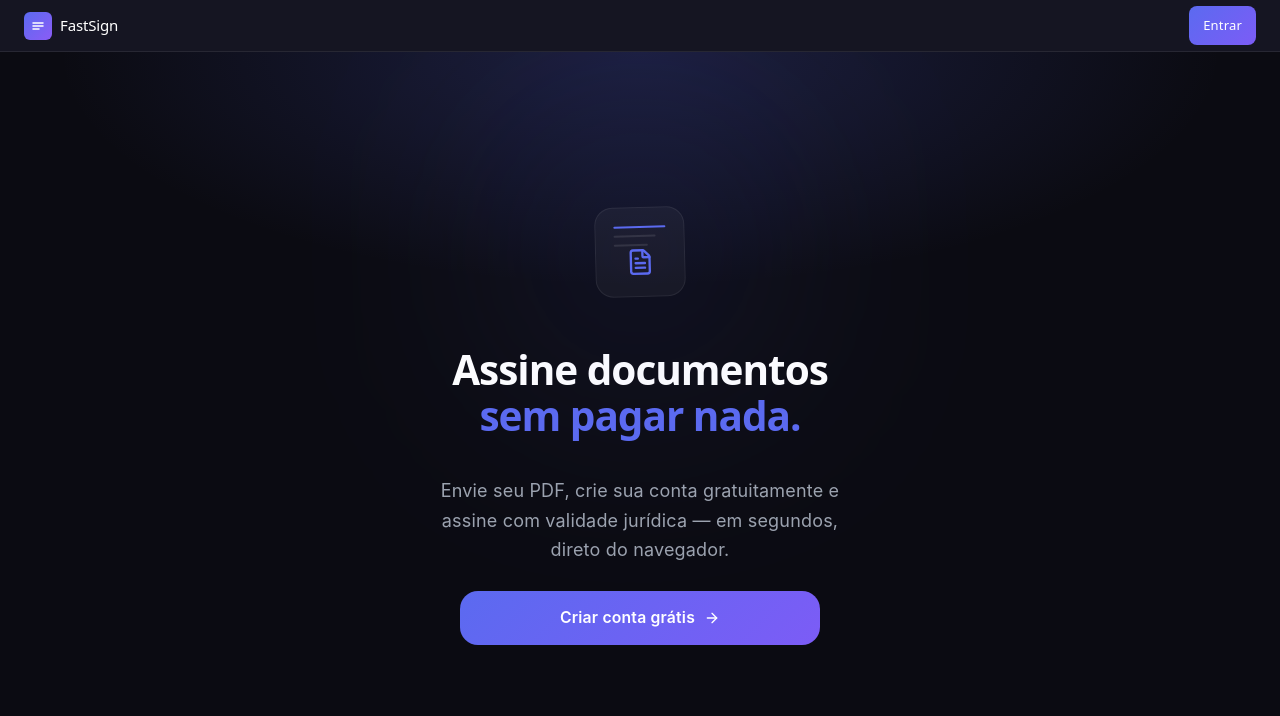
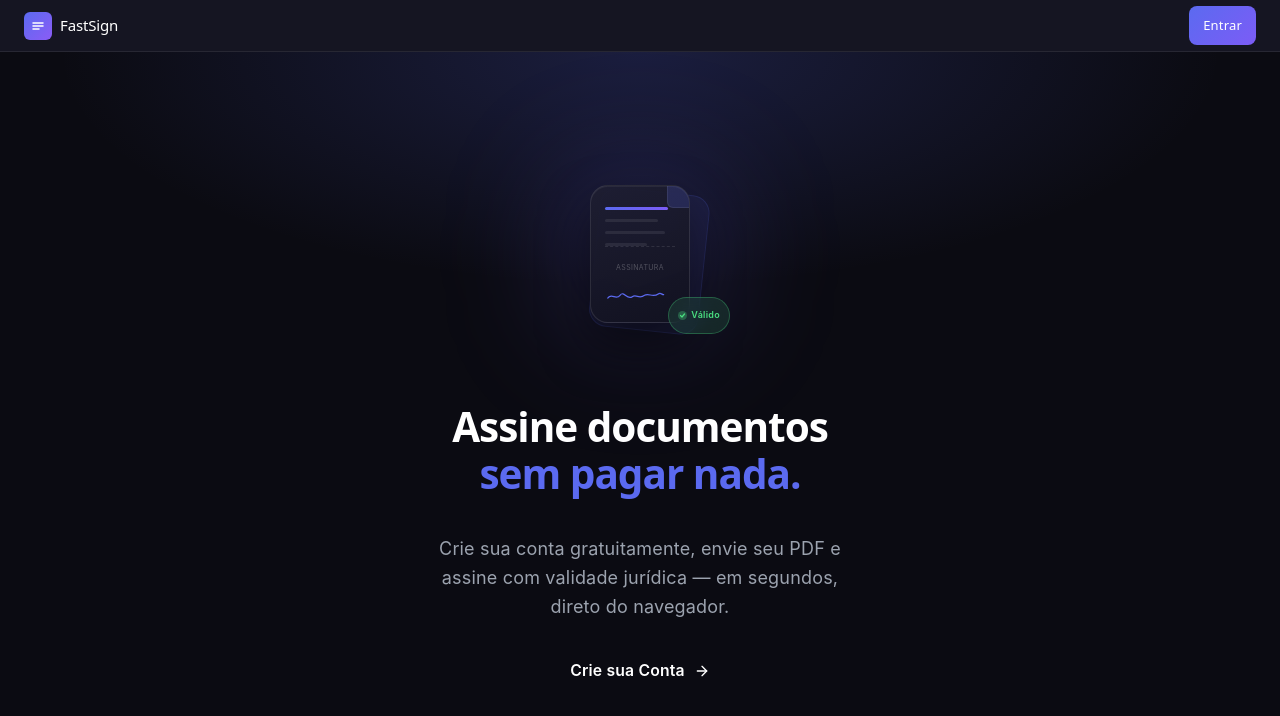
Before and after one commit to Pedrohfzip/FastSign, a React app in the folder frontend/: page / in a window 1280 px wide. Shown: the top 716 px of the page. Built offline with nearby package versions, Linux system fonts and the light colour scheme; the HTML template or start-up script is replaced by a standard one.

Commit message:
feat: enhance Home component with animated document icon and updated layout

```diff
--- a/frontend/src/pages/Home.jsx
+++ b/frontend/src/pages/Home.jsx
@@ -39,43 +39,126 @@ export default function App() {
 
                 {/* Floating document icon */}
                 <motion.div
-                    animate={{
-                        y: [0, -10, 0],
-                        rotate: [-1.5, 1.5, -1.5],
-                    }}
+                    animate={{ y: [0, -8, 0] }}
                     transition={{ duration: 5, repeat: Infinity, ease: "easeInOut" }}
-                    className="relative"
+                    className="relative flex items-center justify-center"
+                    style={{ width: 200, height: 200 }}
                 >
-                    {/* Glow halo */}
+                    {/* Glow orb */}
                     <div
-                        className="absolute inset-0 rounded-full blur-3xl"
+                        className="absolute rounded-full blur-3xl"
                         style={{
-                            background: "rgba(91,106,240,0.28)",
-                            transform: "scale(2)",
+                            width: 160,
+                            height: 160,
+                            background: "radial-gradient(circle, rgba(91,106,240,0.45) 0%, rgba(124,92,246,0.2) 60%, transparent 100%)",
                         }}
                     />
+
+                    {/* Doc shadow / back layer */}
                     <div
-                        className="relative w-20 h-20 rounded-2xl border flex items-center justify-center"
+                        className="absolute rounded-2xl"
                         style={{
-                            background: "rgba(255,255,255,0.04)",
-                            borderColor: BORDER_SOFT,
+                            width: 110,
+                            height: 140,
+                            background: "rgba(91,106,240,0.08)",
+                            border: "1px solid rgba(91,106,240,0.15)",
+                            transform: "rotate(6deg) translateX(10px) translateY(6px)",
+                        }}
+                    />
+
+                    {/* Main doc card */}
+                    <div
+                        className="absolute rounded-2xl flex flex-col"
+                        style={{
+                            width: 100,
+                            height: 138,
+                            background: "linear-gradient(160deg, rgba(30,30,50,0.95) 0%, rgba(18,18,32,0.98) 100%)",
+                            border: "1px solid rgba(255,255,255,0.1)",
+                            boxShadow: "0 24px 48px rgba(0,0,0,0.5), inset 0 1px 0 rgba(255,255,255,0.06)",
+                            padding: "16px 14px",
                         }}
                     >
-                        {/* Linhas decorativas de documento */}
-                        <div className="absolute top-4 left-4 right-4 space-y-1.5">
-                            {[100, 80, 65].map((w, i) => (
+                        {/* Doc top fold corner */}
+                        <div
+                            style={{
+                                position: "absolute",
+                                top: 0,
+                                right: 0,
+                                width: 22,
+                                height: 22,
+                                background: "rgba(91,106,240,0.2)",
+                                borderLeft: "1px solid rgba(255,255,255,0.08)",
+                                borderBottom: "1px solid rgba(255,255,255,0.08)",
+                                borderBottomLeftRadius: 6,
+                                borderTopRightRadius: 16,
+                            }}
+                        />
+
+                        {/* Lines */}
+                        <div className="flex flex-col gap-2 mt-1">
+                            {[90, 75, 85, 60].map((w, i) => (
                                 <div
                                     key={i}
-                                    className="h-[2px] rounded-full"
                                     style={{
+                                        height: 3,
                                         width: `${w}%`,
-                                        background: i === 0 ? ACCENT : "rgba(255,255,255,0.1)",
+                                        borderRadius: 99,
+                                        background: i === 0
+                                            ? "linear-gradient(90deg, #5b6af0, #7c5cf6)"
+                                            : "rgba(255,255,255,0.08)",
                                     }}
                                 />
                             ))}
                         </div>
-                        <FileText size={28} style={{ color: ACCENT, marginTop: 20 }} />
+
+                        {/* Signature area */}
+                        <div
+                            style={{
+                                marginTop: "auto",
+                                borderTop: "1px dashed rgba(255,255,255,0.1)",
+                                paddingTop: 8,
+                            }}
+                        >
+                            <p style={{ fontSize: 7, color: "rgba(255,255,255,0.25)", marginBottom: 4, letterSpacing: "0.05em" }}>
+                                ASSINATURA
+                            </p>
+                            {/* Animated SVG signature path */}
+                            <svg width="60" height="22" viewBox="0 0 88 22" fill="none">
+                                <motion.path
+                                    d="M4 14 C10 6, 16 18, 22 10 C28 2, 32 18, 40 12 C46 8, 50 16, 58 10 C64 6, 70 14, 78 8 C82 5, 84 10, 86 9"
+                                    stroke="#5b6af0"
+                                    strokeWidth="1.8"
+                                    strokeLinecap="round"
+                                    strokeLinejoin="round"
+                                    fill="none"
+                                    initial={{ pathLength: 0, opacity: 0 }}
+                                    animate={{ pathLength: 1, opacity: 1 }}
+                                    transition={{ duration: 1.8, delay: 0.5, ease: "easeInOut", repeat: Infinity, repeatDelay: 3 }}
+                                />
+                            </svg>
+                        </div>
                     </div>
+
+                    {/* Badge de verificado — canto inferior direito */}
+                    <motion.div
+                        initial={{ scale: 0, opacity: 0 }}
+                        animate={{ scale: 1, opacity: 1 }}
+                        transition={{ delay: 1.2, type: "spring", stiffness: 300 }}
+                        className="absolute flex items-center gap-1 rounded-full px-2 py-1"
+                        style={{
+                            bottom: 20,
+                            right: 10,
+                            background: "rgba(74,222,128,0.12)",
+                            border: "1px solid rgba(74,222,128,0.3)",
+                            backdropFilter: "blur(8px)",
+                        }}
+                    >
+                        <svg width="9" height="9" viewBox="0 0 9 9" fill="none">
+                            <circle cx="4.5" cy="4.5" r="4.5" fill="rgba(74,222,128,0.3)" />
+                            <path d="M2.5 4.5l1.5 1.5 2.5-3" stroke="#4ade80" strokeWidth="1.2" strokeLinecap="round" strokeLinejoin="round" />
+                        </svg>
+                        <span style={{ fontSize: 9, color: "#4ade80", fontWeight: 600, letterSpacing: "0.03em" }}>Válido</span>
+                    </motion.div>
                 </motion.div>
 
 
@@ -84,7 +167,7 @@ export default function App() {
                     initial={{ opacity: 0, y: 12 }}
                     animate={{ opacity: 1, y: 0 }}
                     transition={{ delay: 0.2, duration: 0.55 }}
-                    className="flex flex-col gap-1 mb-2"
+                    className="flex flex-col gap-1 mb-1"
                 >
                     <h1
                         className="text-4xl font-semibold tracking-tight text-white leading-[1.15]"
@@ -94,7 +177,7 @@ export default function App() {
                         <span style={{ color: ACCENT }}>sem pagar nada.</span>
                     </h1>
                     <p className="text-gray-400 text-base leading-relaxed">
-                        Envie seu PDF, crie sua conta gratuitamente e assine com
+                        Crie sua conta gratuitamente, envie seu PDF e assine com
                         validade jurídica — em segundos, direto do navegador.
                     </p>
                 </motion.div>
@@ -106,28 +189,23 @@ export default function App() {
                     initial={{ opacity: 0, y: 10 }}
                     animate={{ opacity: 1, y: 0 }}
                     transition={{ delay: 0.4, duration: 0.5 }}
-                    className="flex flex-col items-center gap-3 w-full"
+                    className="flex flex-col items-center  w-full"
                 >
                     <motion.button
                         whileHover={{ scale: 1.03 }}
                         whileTap={{ scale: 0.97 }}
-                        animate={{
-                            boxShadow: [
-                                "0 0 0 0 rgba(91,106,240,0.5)",
-                                "0 0 0 10px rgba(91,106,240,0)",
-                            ],
-                        }}
+
                         transition={{
                             boxShadow: { duration: 2, repeat: Infinity, ease: "easeOut" },
                             scale: { duration: 0.15 },
                         }}
                         className="w-full max-w-xs flex items-center justify-center gap-2 px-6 py-3.5 rounded-2xl text-sm font-semibold text-white"
                         style={{
-                            background: "linear-gradient(135deg, #5b6af0 0%, #7c5cf6 100%)",
+                            background: "linear-gradient(135deg, #282d5900 0%, #7a5dee00 100%)",
                         }}
                         onClick={handleNavigate}
                     >
-                        Criar conta grátis
+                        Crie sua Conta
                         <ArrowRight size={16} />
                     </motion.button>
 
```
